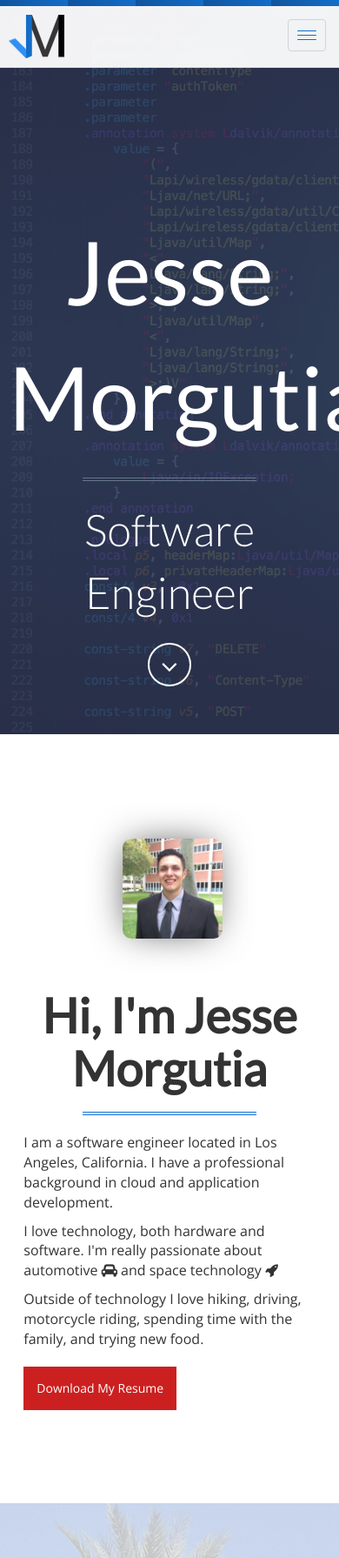
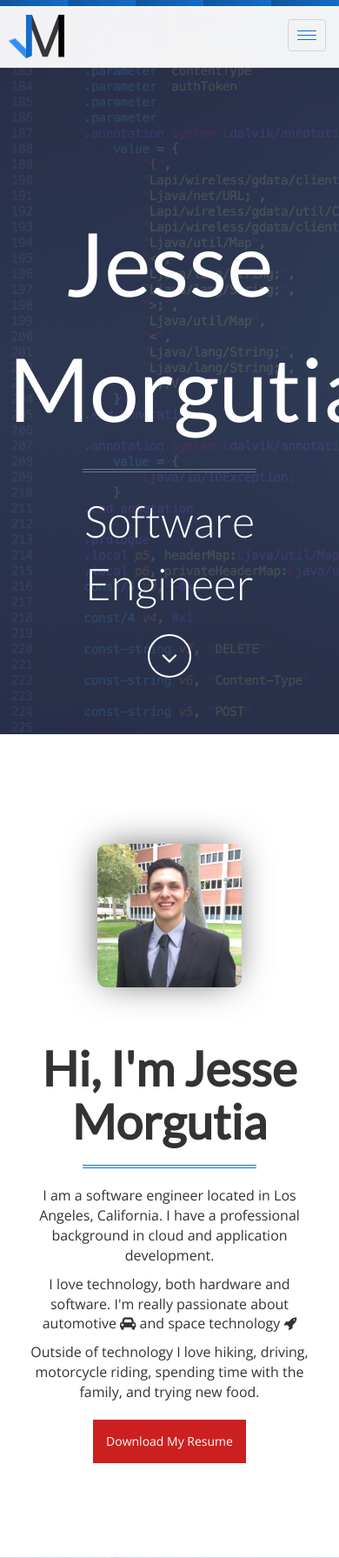
Before and after one commit to jvmorgutia/jvmorgutia.github.io, a PHP site: page / in a window 390 px wide; the page is wider, and only the part inside the window is pictured. Shown: the top 1791 px of that part at 87% size. Run offline with PHP 8.4, Linux system fonts and the light colour scheme.

Commit message:
More changes to mobile compatability

```diff
--- a/css/main.css
+++ b/css/main.css
@@ -401,18 +401,18 @@
     padding:0 0px
 }
 
-.hero {
+#hero {
     background-position-y: 60%;
     padding-top: 100px;
 }
-.about-image{
+#about-image{
 	width: 50%;
 	padding-left: 2%;
 }
 #about-desc{
 	width: 90%;
-
-}
+    text-align: center;
+    }
 }
 
 
```
